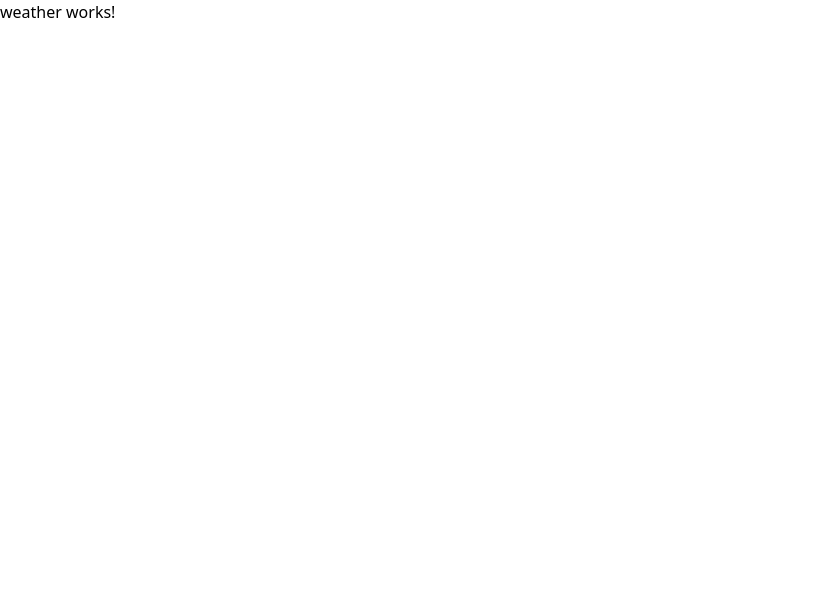
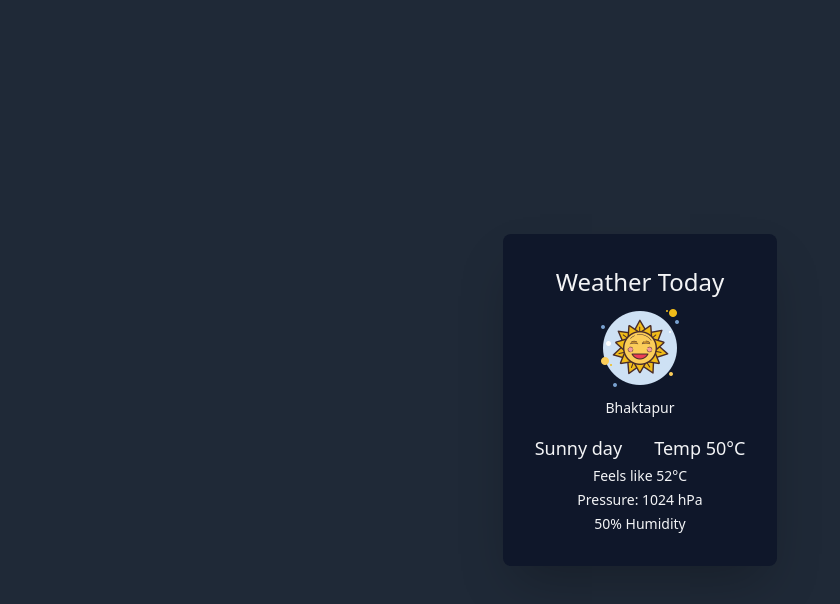
Before and after one commit to Satish9047/Weather-App-Angular, an Angular app: page / in a window 1280 px wide. Shown: the top 604 px of the page, without its empty margins (0-840 px from the left). Built offline with nearby package versions, Linux system fonts and the light colour scheme; no server answers.

Commit message:
update weather page UI

```diff
--- a/src/app/weather/weather.component.html
+++ b/src/app/weather/weather.component.html
@@ -1 +1,22 @@
-<p>weather works!</p>
+<div class="w-screen h-screen bg-gray-800 flex items-center justify-center">
+  <div
+    class="flex flex-col justify-center items-center mx-auto max-w-md text-gray-100 bg-slate-900 rounded-lg p-8 shadow-2xl"
+  >
+    <h1 class="text-pretty text-2xl">Weather Today</h1>
+    <figure>
+      <img src="./sunny.png" alt="Weather Image" class="mx-auto" />
+    </figure>
+    <div class="text-sm text-center space-y-4">
+      <h2>Bhaktapur</h2>
+      <div class="space-y-1">
+        <div class="flex flex-row gap-8 text-lg">
+          <p>Sunny day</p>
+          <span>Temp 50°C</span>
+        </div>
+        <p>Feels like 52°C</p>
+        <p>Pressure: 1024 hPa</p>
+        <p>50% Humidity</p>
+      </div>
+    </div>
+  </div>
+</div>
--- a/src/main.ts
+++ b/src/main.ts
@@ -1,5 +1,4 @@
 import { bootstrapApplication } from '@angular/platform-browser';
-import { appConfig } from './app/app.config';
 import { AppComponent } from './app/app.component';
 import { provideHttpClient } from "@angular/common/http";
 
```
